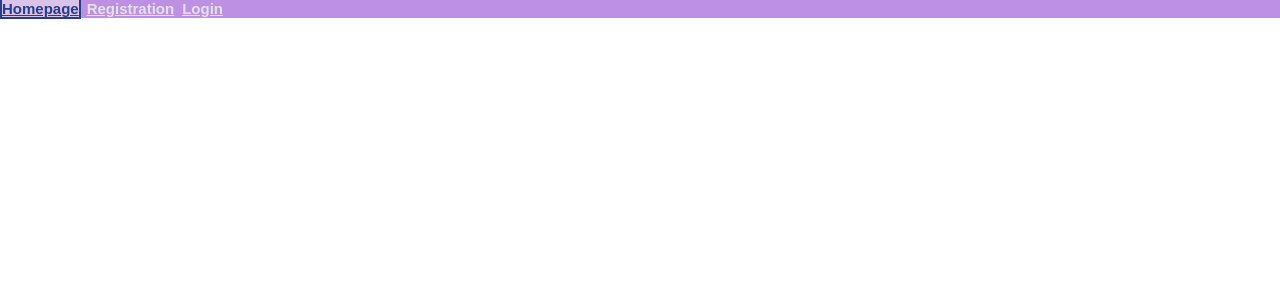
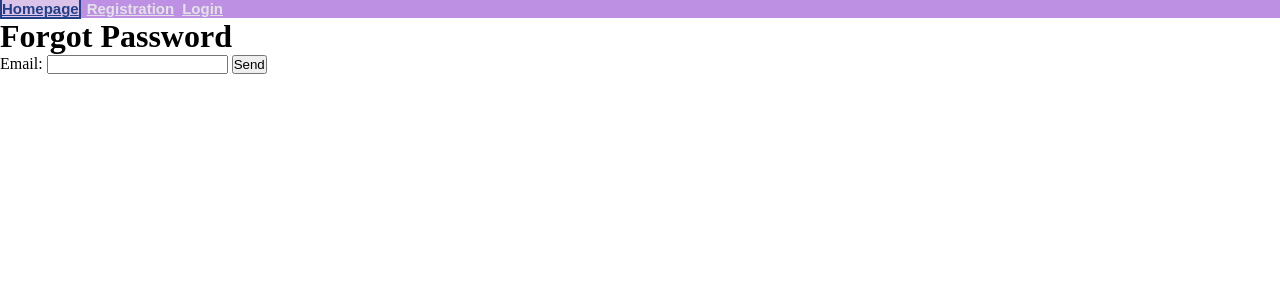
Before and after one commit to LorisPrataiolo/WebDesign, a PHP site: page /php/forgotPassForm.php in a window 1280 px wide. Shown: the top 300 px of the page. Run offline with PHP 8.4, Linux system fonts and the light colour scheme.

Commit message:
aggiornamento forgot password

```diff
--- a/php/forgotPassForm.php
+++ b/php/forgotPassForm.php
@@ -26,5 +26,12 @@
         <a href="./loginForm.php" id="navButton">Login</a>
     </nav>
 
+    <h1>Forgot Password</h1>
+
+    <form action="../php/phpScripts/forgotPass.php" method="POST">
+        <label for="email">Email:</label>
+        <input type="email" id="email" name="email" required>
+        <input type="submit" value="Send">
+    </form>
 </body>
 </html>
--- a/php/phpScripts/forgotPass.php
+++ b/php/phpScripts/forgotPass.php
@@ -1,4 +1,7 @@
 <?php
+include_once 'db.php';
+
+$email = $_POST['email'];
 $user = getUser($email);
 
 if ($user == null) {
```
